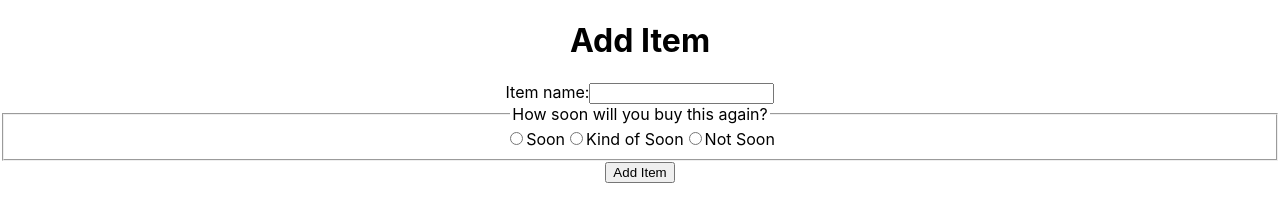
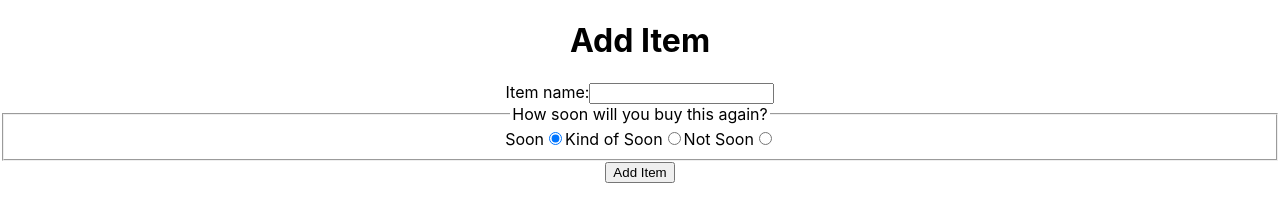
Before and after one commit to the-collab-lab/tcl-43-smart-shopping-list, a React (Create React App) app: page /additem in a window 1280 px wide. Shown: the top 222 px of the page. Built offline with nearby package versions, Linux system fonts and the light colour scheme.

Commit message:
Added more attributes to inputs

```diff
--- a/src/components/AddItem.js
+++ b/src/components/AddItem.js
@@ -18,18 +18,24 @@ export default function AddItem() {
       <h1>Add Item</h1>
       <form onSubmit={submitHandler}>
         <label htmlFor="item-name">Item name:</label>
-        <input required id="item-name" />
+        <input required id="item-name" type="text" name="item-name" />
         <fieldset>
           <legend>How soon will you buy this again?</legend>
 
-          <input type="radio" id="soon" name="frequency"></input>
           <label htmlFor="soon">Soon</label>
+          <input
+            defaultChecked
+            id="soon"
+            type="radio"
+            name="frequency"
+            // RT: I think we will want to add a value and have that equal to the numerical value associated with each frequency, i.e. soon will have a value of 7. This will apply to each input element.
+          />
 
-          <input type="radio" id="kind-of-soon" name="frequency"></input>
           <label htmlFor="kind-of-soon">Kind of Soon</label>
+          <input id="kind-of-soon" type="radio" name="frequency" />
 
-          <input type="radio" id="not-soon" name="frequency"></input>
           <label htmlFor="not-soon">Not Soon</label>
+          <input id="not-soon" type="radio" name="frequency" />
         </fieldset>
         <button type="submit">Add Item</button>
       </form>
```
